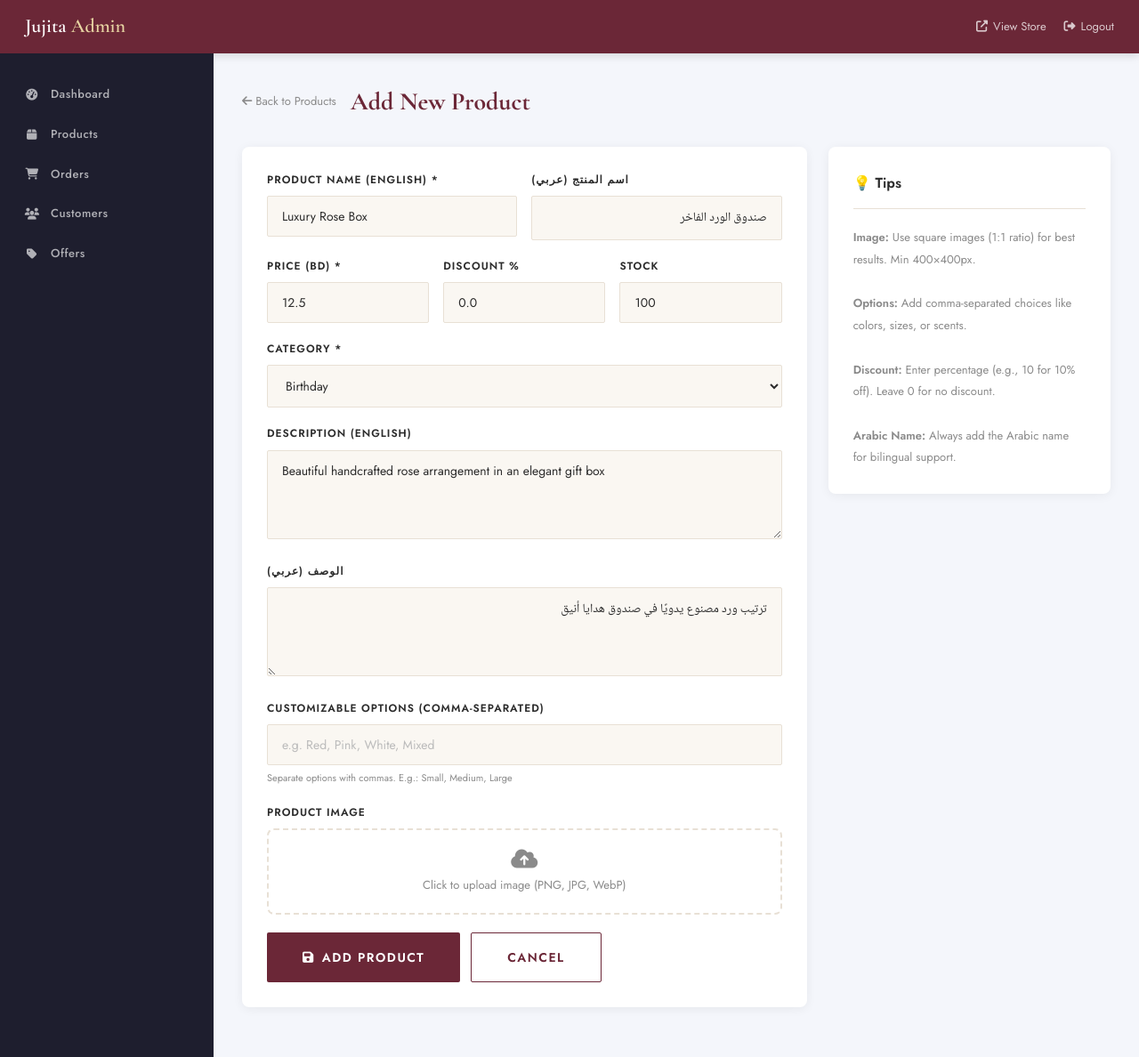
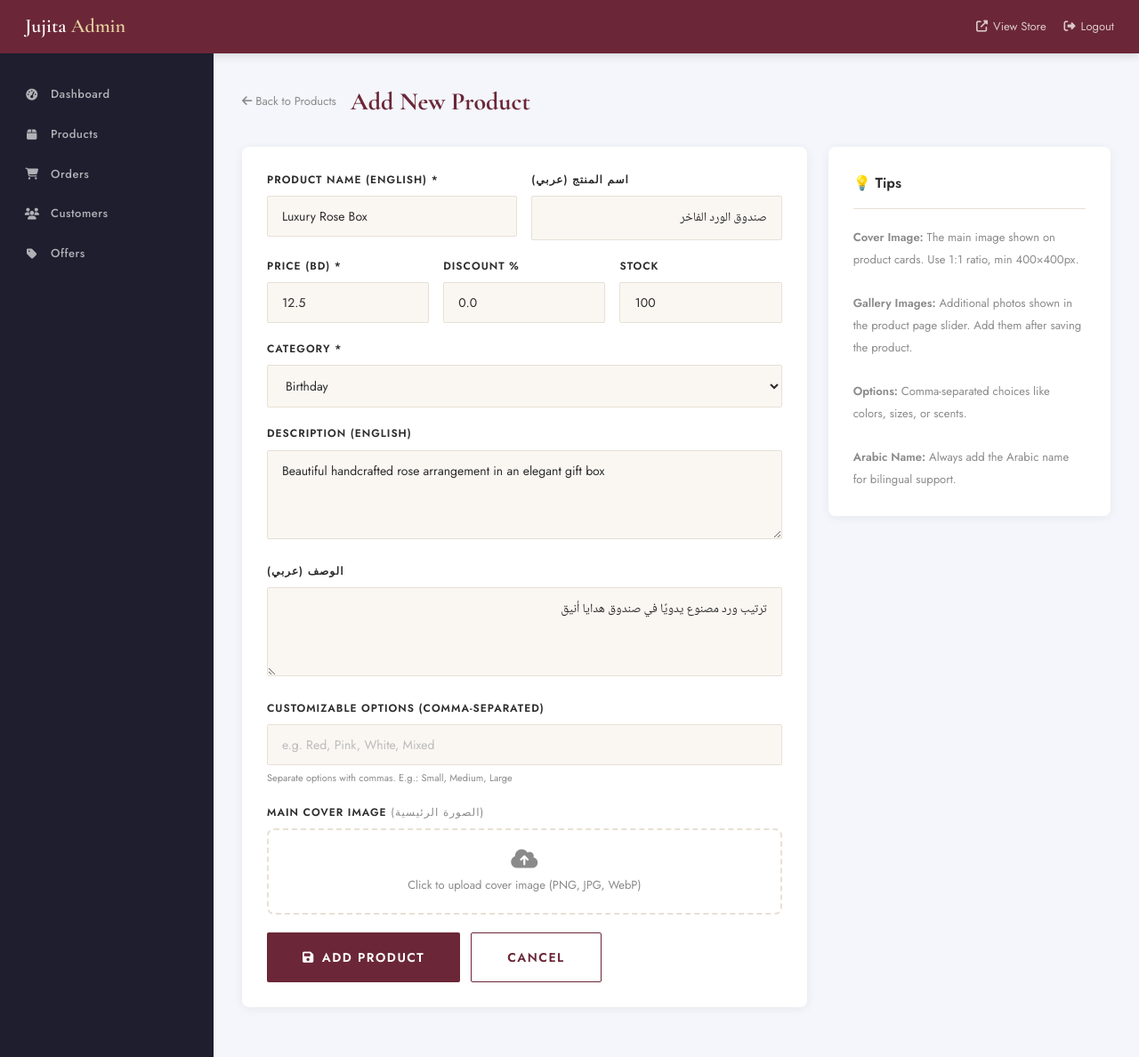
Before and after one commit to fatimax225/jujitsu-store, a Flask app: template templates/admin/product_form.html in a window 1280 px wide. Shown: the whole page at 89% size. Run offline with Flask 3, Linux system fonts and the light colour scheme; the template is opened without the code that fills it: values that come from a table or form of the project are taken from there, others are empty; data comes from the database, SQL or seed files in the repository.

Commit message:
Update product_form.html

```diff
--- a/templates/admin/product_form.html
+++ b/templates/admin/product_form.html
@@ -12,6 +12,8 @@
 </div>
 
 <div style="display:grid;grid-template-columns:2fr 1fr;gap:24px;align-items:start;">
+    <div>
+        <!-- ── Main Product Form ── -->
         <div class="admin-card">
             <form action="{{ url_for('admin_edit_product', product_id=product.id) if action == 'edit' else url_for('admin_add_product') }}"
                   method="POST" enctype="multipart/form-data">
@@ -83,8 +85,9 @@
                     </div>
                 </div>
 
+                <!-- ── Main Cover Image ── -->
                 <div class="form-group">
-                <label>Product Image</label>
+                    <label>Main Cover Image <span style="color:var(--mid-gray);font-weight:400;">(الصورة الرئيسية)</span></label>
                     <div style="border:2px dashed var(--border);border-radius:8px;padding:20px;text-align:center;cursor:pointer;transition:border-color 0.3s;"
                          onclick="document.getElementById('product-image-input').click();">
                         <input type="file" id="product-image-input" name="image" accept="image/*" style="display:none;">
@@ -93,7 +96,7 @@
                              style="max-width:200px;max-height:200px;margin:0 auto 12px;border-radius:6px;{% if product and product.image and (product.image.startswith('http') or not product.image.startswith('default')) %}display:block;{% else %}display:none;{% endif %}">
                         <div style="color:var(--mid-gray);font-size:13px;">
                             <i class="fas fa-cloud-upload-alt" style="font-size:24px;display:block;margin-bottom:8px;"></i>
-                        Click to upload image (PNG, JPG, WebP)
+                            Click to upload cover image (PNG, JPG, WebP)
                         </div>
                     </div>
                 </div>
@@ -108,15 +111,75 @@
             </form>
         </div>
 
-    <!-- Tips Card -->
+        <!-- ── Gallery Images (only shown when editing) ── -->
+        {% if action == 'edit' and product %}
+        <div class="admin-card" style="margin-top:0;">
+            <div class="admin-card-title">
+                <i class="fas fa-images" style="color:var(--gold);margin-right:8px;"></i>
+                Gallery Images
+                <span style="font-size:11px;color:var(--mid-gray);font-weight:400;margin-left:8px;">
+                    ({{ product.images|length }} / يمكنك إضافة عدة صور)
+                </span>
+            </div>
+
+            <!-- Existing gallery images -->
+            {% if product.images %}
+            <div style="display:grid;grid-template-columns:repeat(auto-fill,minmax(120px,1fr));gap:12px;margin-bottom:20px;">
+                {% for img in product.images %}
+                <div style="position:relative;border-radius:8px;overflow:hidden;border:1px solid var(--border);">
+                    <img src="{{ img.url }}" style="width:100%;aspect-ratio:1;object-fit:cover;display:block;"
+                         onerror="this.src='https://placehold.co/120x120/FAF7F2/C9868A?text=🎁'">
+                    <!-- Delete button -->
+                    <form action="{{ url_for('admin_delete_image', image_id=img.id) }}" method="POST"
+                          onsubmit="return confirm('Delete this image?');"
+                          style="position:absolute;top:4px;right:4px;">
+                        <button type="submit"
+                                style="background:rgba(220,53,69,0.9);color:#fff;border:none;width:26px;height:26px;
+                                       border-radius:50%;cursor:pointer;font-size:12px;display:flex;align-items:center;justify-content:center;">
+                            <i class="fas fa-times"></i>
+                        </button>
+                    </form>
+                    <div style="font-size:10px;color:var(--mid-gray);padding:4px 6px;text-align:center;background:#fafafa;">
+                        #{{ loop.index }}
+                    </div>
+                </div>
+                {% endfor %}
+            </div>
+            {% else %}
+            <p style="color:var(--mid-gray);font-size:13px;margin-bottom:16px;">No gallery images yet. Upload some below.</p>
+            {% endif %}
+
+            <!-- Upload new gallery images -->
+            <form action="{{ url_for('admin_upload_images', product_id=product.id) }}" method="POST" enctype="multipart/form-data">
+                <div style="border:2px dashed var(--border);border-radius:8px;padding:20px;text-align:center;cursor:pointer;transition:border-color 0.3s;background:var(--light-gray);"
+                     onclick="document.getElementById('gallery-input').click();"
+                     id="gallery-drop-zone">
+                    <input type="file" id="gallery-input" name="gallery_images"
+                           accept="image/*" multiple style="display:none;">
+                    <i class="fas fa-images" style="font-size:28px;color:var(--mid-gray);display:block;margin-bottom:8px;"></i>
+                    <div style="font-size:13px;color:var(--mid-gray);">
+                        Click to upload gallery images
+                        <br><span style="font-size:11px;opacity:0.7;">You can select multiple images at once</span>
+                    </div>
+                    <div id="gallery-preview" style="display:flex;flex-wrap:wrap;gap:8px;justify-content:center;margin-top:12px;"></div>
+                </div>
+                <button type="submit" class="btn btn-primary" style="width:100%;margin-top:12px;" id="gallery-upload-btn" disabled>
+                    <i class="fas fa-upload"></i> Upload Selected Images
+                </button>
+            </form>
+        </div>
+        {% endif %}
+    </div>
+
+    <!-- ── Tips + Danger Zone ── -->
     <div class="admin-card">
         <div class="admin-card-title">💡 Tips</div>
         <div style="font-size:13px;color:var(--mid-gray);line-height:1.9;">
-            <p><strong>Image:</strong> Use square images (1:1 ratio) for best results. Min 400×400px.</p>
+            <p><strong>Cover Image:</strong> The main image shown on product cards. Use 1:1 ratio, min 400×400px.</p>
             <br>
-            <p><strong>Options:</strong> Add comma-separated choices like colors, sizes, or scents.</p>
+            <p><strong>Gallery Images:</strong> Additional photos shown in the product page slider. Add them after saving the product.</p>
             <br>
-            <p><strong>Discount:</strong> Enter percentage (e.g., 10 for 10% off). Leave 0 for no discount.</p>
+            <p><strong>Options:</strong> Comma-separated choices like colors, sizes, or scents.</p>
             <br>
             <p><strong>Arabic Name:</strong> Always add the Arabic name for bilingual support.</p>
         </div>
@@ -135,4 +198,35 @@
     </div>
 </div>
 
+<script>
+// Gallery image preview before upload
+const galleryInput = document.getElementById('gallery-input');
+const galleryPreview = document.getElementById('gallery-preview');
+const galleryUploadBtn = document.getElementById('gallery-upload-btn');
+
+if (galleryInput) {
+    galleryInput.addEventListener('change', function() {
+        galleryPreview.innerHTML = '';
+        const files = Array.from(this.files);
+        if (files.length === 0) {
+            galleryUploadBtn.disabled = true;
+            return;
+        }
+        galleryUploadBtn.disabled = false;
+        galleryUploadBtn.innerHTML = `<i class="fas fa-upload"></i> Upload ${files.length} Image${files.length > 1 ? 's' : ''}`;
+
+        files.forEach(file => {
+            const reader = new FileReader();
+            reader.onload = e => {
+                const img = document.createElement('img');
+                img.src = e.target.result;
+                img.style.cssText = 'width:60px;height:60px;object-fit:cover;border-radius:6px;border:2px solid var(--burgundy);';
+                galleryPreview.appendChild(img);
+            };
+            reader.readAsDataURL(file);
+        });
+    });
+}
+</script>
+
 {% endblock %}
```
Lines whose indentation alone changed are shown as unchanged.
